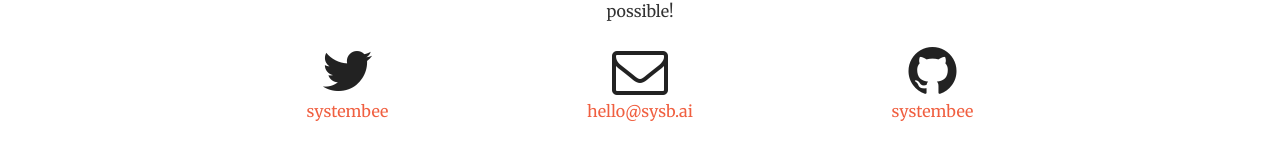
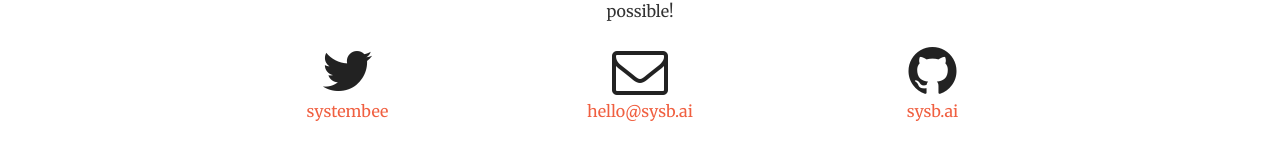
Before and after one commit to usama7628674/sysb.AI, a Jekyll site: the page built from index.html, in a window 1280 px wide and 900 px high, scrolled down 1768 px. Shown: the part 657-817 px from the top of the window. Built offline with Jekyll 4.4.1, drawn with Linux system fonts in a browser that asks for light colours.

```diff
--- a/_config.yml
+++ b/_config.yml
@@ -7,7 +7,7 @@
 url: "https://www.sysb.ai" # the base hostname & protocol for your site
 
 twitter_username: systembee
-github_username: systembee
+github_username: sysb.ai
 
 # Build settings
 markdown: kramdown
```
